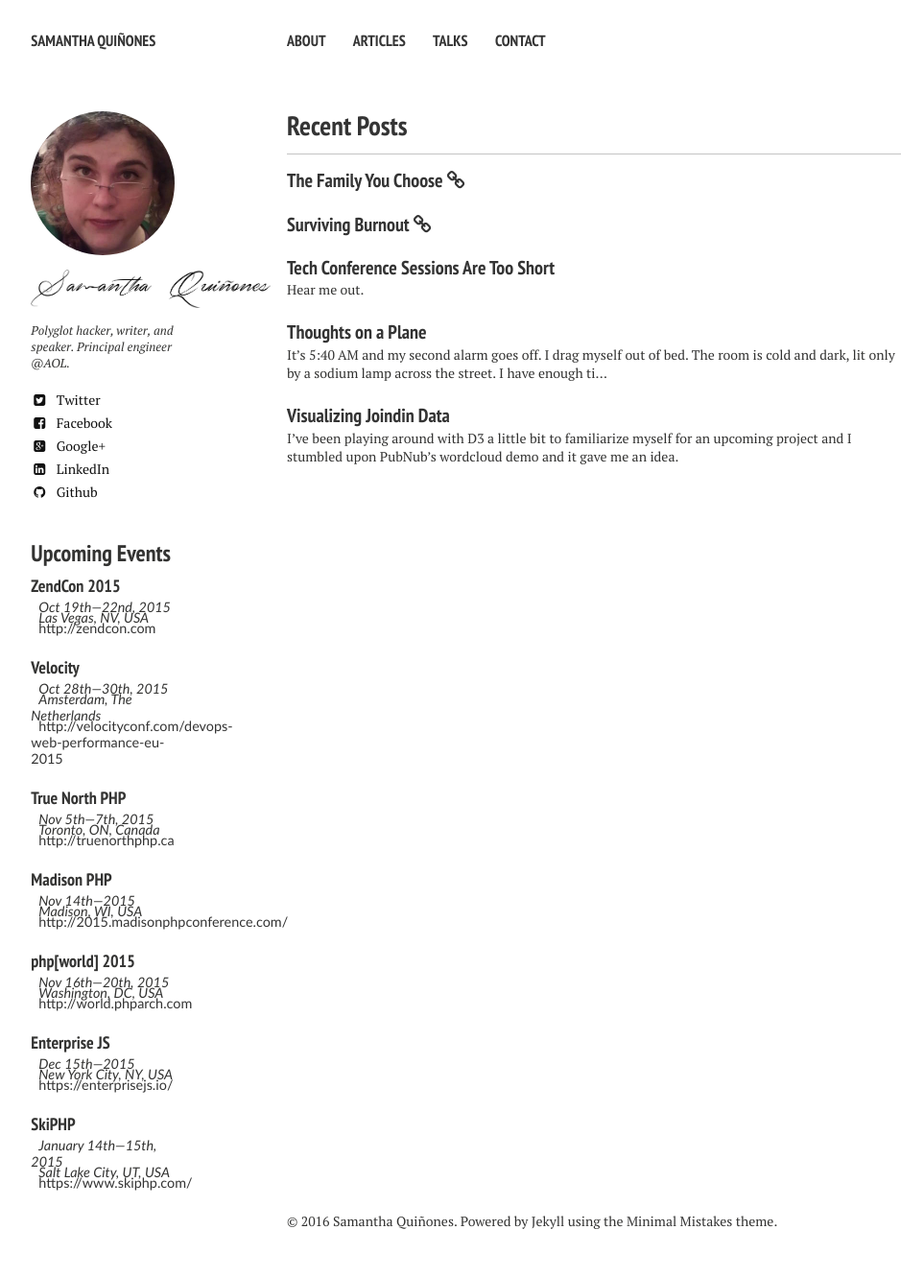
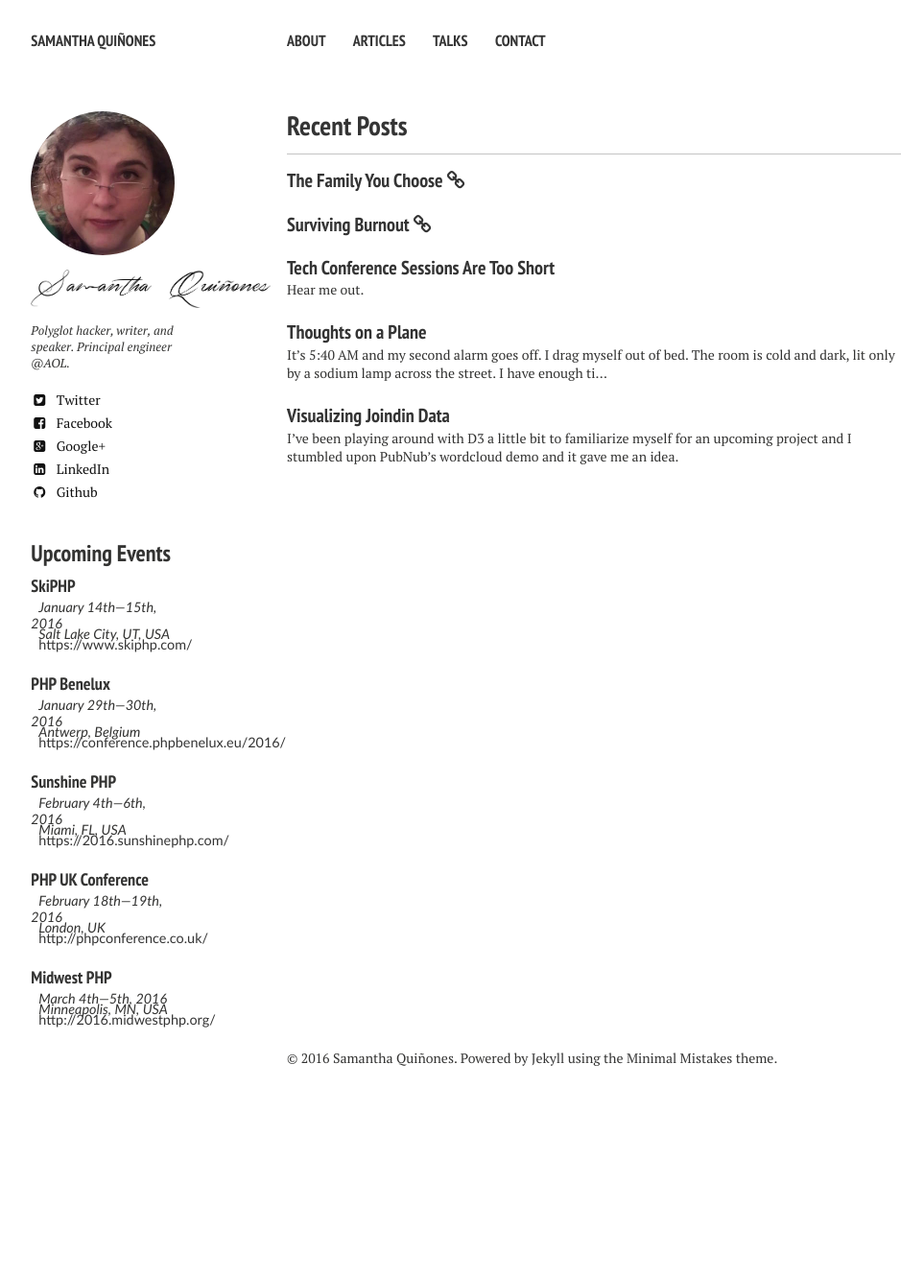
Before and after one commit to ieatkillerbees/squinones.github.io, a Jekyll site: the page built from index.md, in a window 1280 px wide. Shown: the whole page at 96% size, without its empty margins (21-984 px from the left). Built offline with Jekyll 4.4.1, drawn with Linux system fonts in a browser that asks for light colours; nearby versions of some CDN libraries; after the commit the page ends 1161 px from its top, so only the background shows below that.

Commit message:
Updated events.

```diff
--- a/_data/events.yml
+++ b/_data/events.yml
@@ -42,38 +42,58 @@
 #  url: http://bgphp.org
 #  start_date: Sep 25th
 #  end_date: 27th, 2015
-- name: "ZendCon 2015"
-  location: "Las Vegas, NV, USA"
-  url: "http://zendcon.com"
-  start_date: "Oct 19th"
-  end_date: "22nd, 2015"
-- name: "Velocity"
-  location: "Amsterdam, The Netherlands"
-  url: "http://velocityconf.com/devops-web-performance-eu-2015"
-  start_date: "Oct 28th"
-  end_date: "30th, 2015"
-- name: "True North PHP"
-  location: "Toronto, ON, Canada"
-  url: "http://truenorthphp.ca"
-  start_date: "Nov 5th"
-  end_date: "7th, 2015"
-- name: "Madison PHP"
-  location: "Madison, WI, USA"
-  url: "http://2015.madisonphpconference.com/"
-  start_date: "Nov 14th"
-  end_date: "2015"
-- name: "php[world] 2015"
-  location: "Washington, DC, USA"
-  url: "http://world.phparch.com"
-  start_date: "Nov 16th"
-  end_date: "20th, 2015"
-- name: "Enterprise JS"
-  location: "New York City, NY, USA"
-  url: "https://enterprisejs.io/"
-  start_date: "Dec 15th"
-  end_date: "2015"
+#- name: "ZendCon 2015"
+#  location: "Las Vegas, NV, USA"
+#  url: "http://zendcon.com"
+#  start_date: "Oct 19th"
+#  end_date: "22nd, 2015"
+#- name: "Velocity"
+#  location: "Amsterdam, The Netherlands"
+#  url: "http://velocityconf.com/devops-web-performance-eu-2015"
+#  start_date: "Oct 28th"
+#  end_date: "30th, 2015"
+#- name: "True North PHP"
+#  location: "Toronto, ON, Canada"
+#  url: "http://truenorthphp.ca"
+#  start_date: "Nov 5th"
+#  end_date: "7th, 2015"
+#- name: "Madison PHP"
+#  location: "Madison, WI, USA"
+#  url: "http://2015.madisonphpconference.com/"
+#  start_date: "Nov 14th"
+#  end_date: "2015"
+#- name: "php[world] 2015"
+#  location: "Washington, DC, USA"
+#  url: "http://world.phparch.com"
+#  start_date: "Nov 16th"
+#  end_date: "20th, 2015"
+#- name: "Enterprise JS"
+#  location: "New York City, NY, USA"
+#  url: "https://enterprisejs.io/"
+#  start_date: "Dec 15th"
+#  end_date: "2015"
 - name: "SkiPHP"
   location: "Salt Lake City, UT, USA"
   url: "https://www.skiphp.com/"
   start_date: "January 14th"
-  end_date: "15th, 2015"
+  end_date: "15th, 2016"
+- name: "PHP Benelux"
+  location: "Antwerp, Belgium"
+  url: "https://conference.phpbenelux.eu/2016/"
+  start_date: "January 29th"
+  end_date: "30th, 2016"
+- name: "Sunshine PHP"
+  location: "Miami, FL, USA"
+  url: "https://2016.sunshinephp.com/"
+  start_date: "February 4th"
+  end_date: "6th, 2016"
+- name: "PHP UK Conference"
+  location: "London, UK"
+  url: "http://phpconference.co.uk/"
+  start_date: "February 18th"
+  end_date: "19th, 2016"
+- name: "Midwest PHP"
+  location: "Minneapolis, MN, USA"
+  url: "http://2016.midwestphp.org/"
+  start_date: "March 4th"
+  end_date: "5th, 2016"
```
